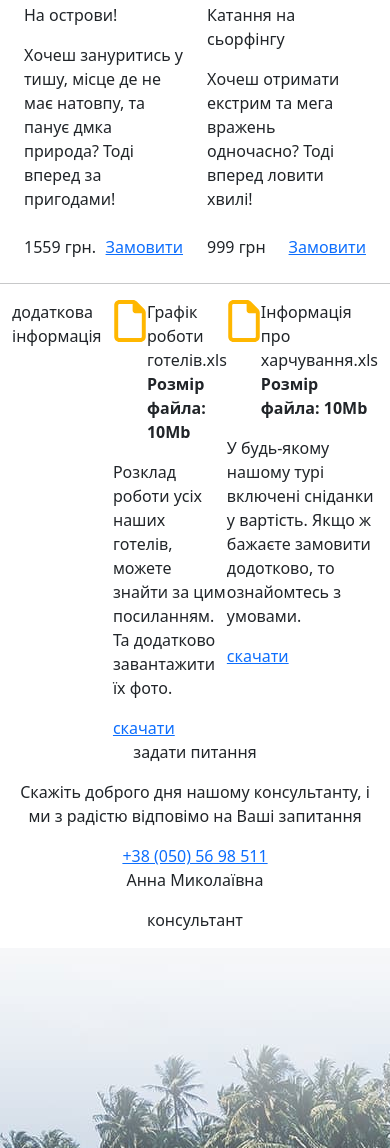
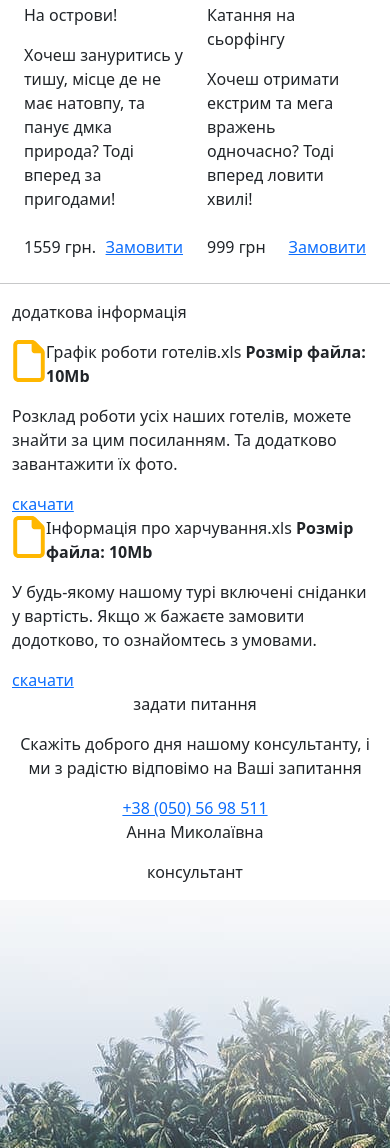
Before and after one commit to PashaMati/sea-trips, a website: page src/pug/index.pug in a window 390 px wide. Shown: the part 3521-4669 px from the top of the page. Drawn offline with nearby package versions, Linux system fonts and the light colour scheme; files that its build step writes are made by us from their sources; files whose address does not match are found by name.

Commit message:
sea adventures_final

```diff
--- a/src/pug/index.pug
+++ b/src/pug/index.pug
@@ -114,13 +114,13 @@ html(lang="en")
             hr.container.borders
             section.add_info.container
                 .row.w-100.d-flex.align-center.justify-content-center.cards.mx-auto
-                    .col.add_info_col.text-left.p-0.order_third
-                        p.wonder додаткова інформація
-                    .col.work_plan.order_third.p-0
+                    .col-xl.col-sm-12.add_info_col.text-left.p-0.order_third
+                        p.wonder_add.wonder додаткова інформація
+                    .col-lg.col-sm.work_plan.order_third.p-0
                         +additional (additionalTrip.workschedule)
-                    .col.food_plan.order_third.p-0
+                    .col-lg.col-sm.food_plan.order_third.p-0
                         +additional (additionalTrip.foodinfo)
-                    .col.consultant.order_third.text-center.p-0
+                    .col-lg-6.col-sm-12.col-xl.consultant.order_third.text-center.p-0
                         p.tour.ask задати питання
                         p.description.cons_desc Скажіть доброго дня нашому консультанту, і ми з радістю відповімо на Ваші запитання
                         a.price.cons_price(href="#") +38 (050) 56 98 511
--- a/src/sass/styles.sass
+++ b/src/sass/styles.sass
@@ -309,6 +309,11 @@ p.wonder_island
         font-size: 36px
         line-height: 1.17em
 
+p.wonder_add
+    text-align: center
+    +media(1200)
+        text-align: left
+
 .wonder
     font-size: 36px
     line-height: 1.17em
@@ -565,7 +570,6 @@ p.hot_prop
         border-top: 1px solid #ffb700
 
 .last_cards
-    width: 275px
     align-items: flex-start
     padding: 25px 36px
     row-gap: 19px
@@ -577,7 +581,6 @@ p.hot_prop
 .consultant
     position: relative
     min-height: 306px
-    min-width: 275px
 
     &:before
         content: ""
@@ -601,6 +604,7 @@ p.hot_prop
 
 .ask
     position: absolute
+    width: 147px
     left: 50%
     transform: translateX(-50%)
     top: -10px
@@ -638,6 +642,7 @@ p.hot_prop
     margin: 27px 0 0
 
 .plan_p
+    width: 135px
     font-size: 18px
     line-height: 1.3em
     color: #fff
@@ -653,7 +658,6 @@ p.hot_prop
     margin-top: 10px
 
 .file_description
-    max-width: 230px
     height: 70px
     font-size: 13px
     line-height: 1.5em
@@ -668,9 +672,13 @@ p.hot_prop
     padding: 5px 13px 5px 31px
 
 .work_plan
+    //max-width: 307px
+    //width: 100%
     background: url(../img/workplan.png) no-repeat center/cover
 
 .food_plan
+    //max-width: 307px
+    //width: 100%
     background: url(../img/foodinfo.png) no-repeat center/cover
 
 .footer
```
Also changed, not shown: docs/css/styles.css, docs/index.html.
